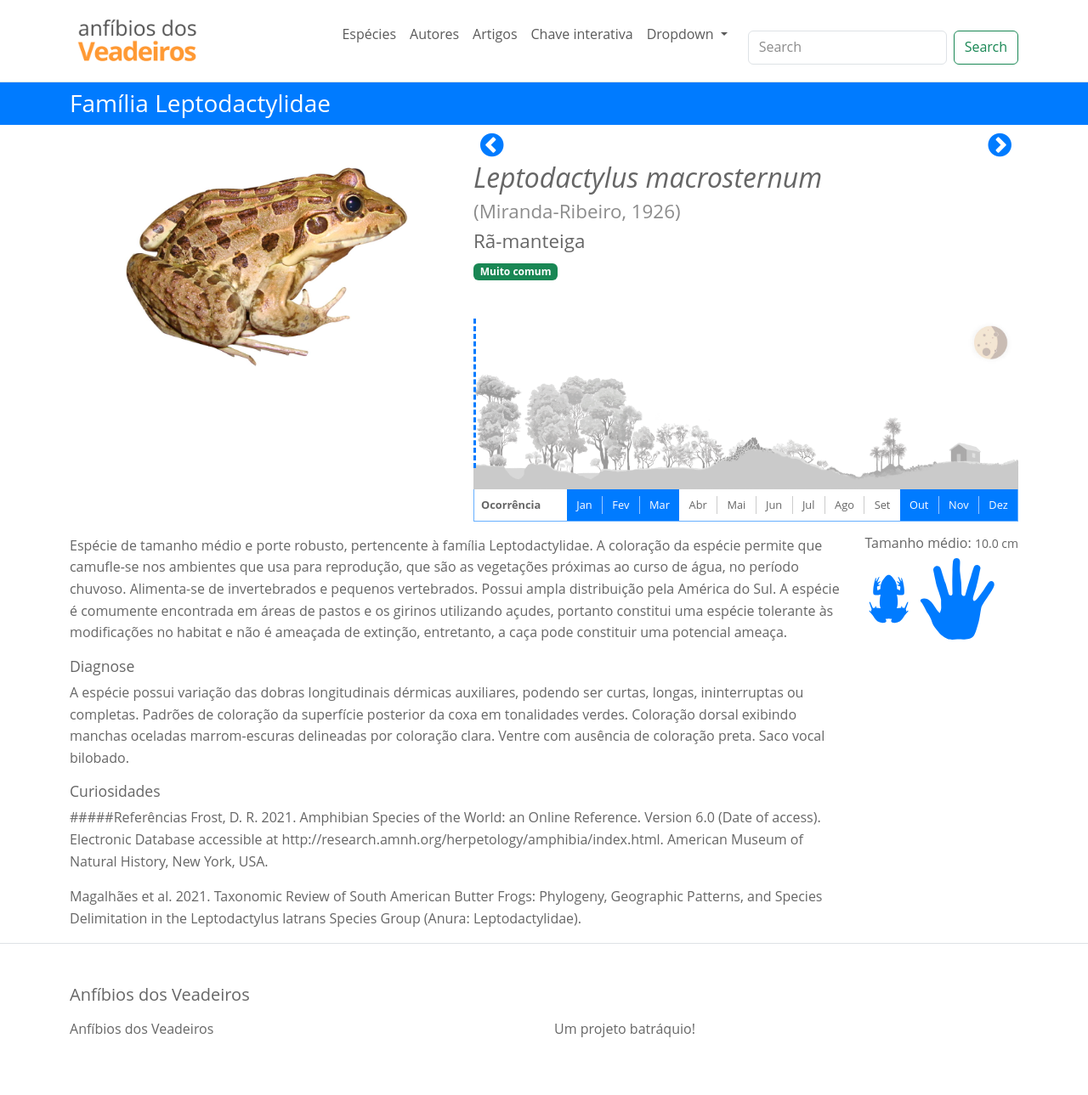
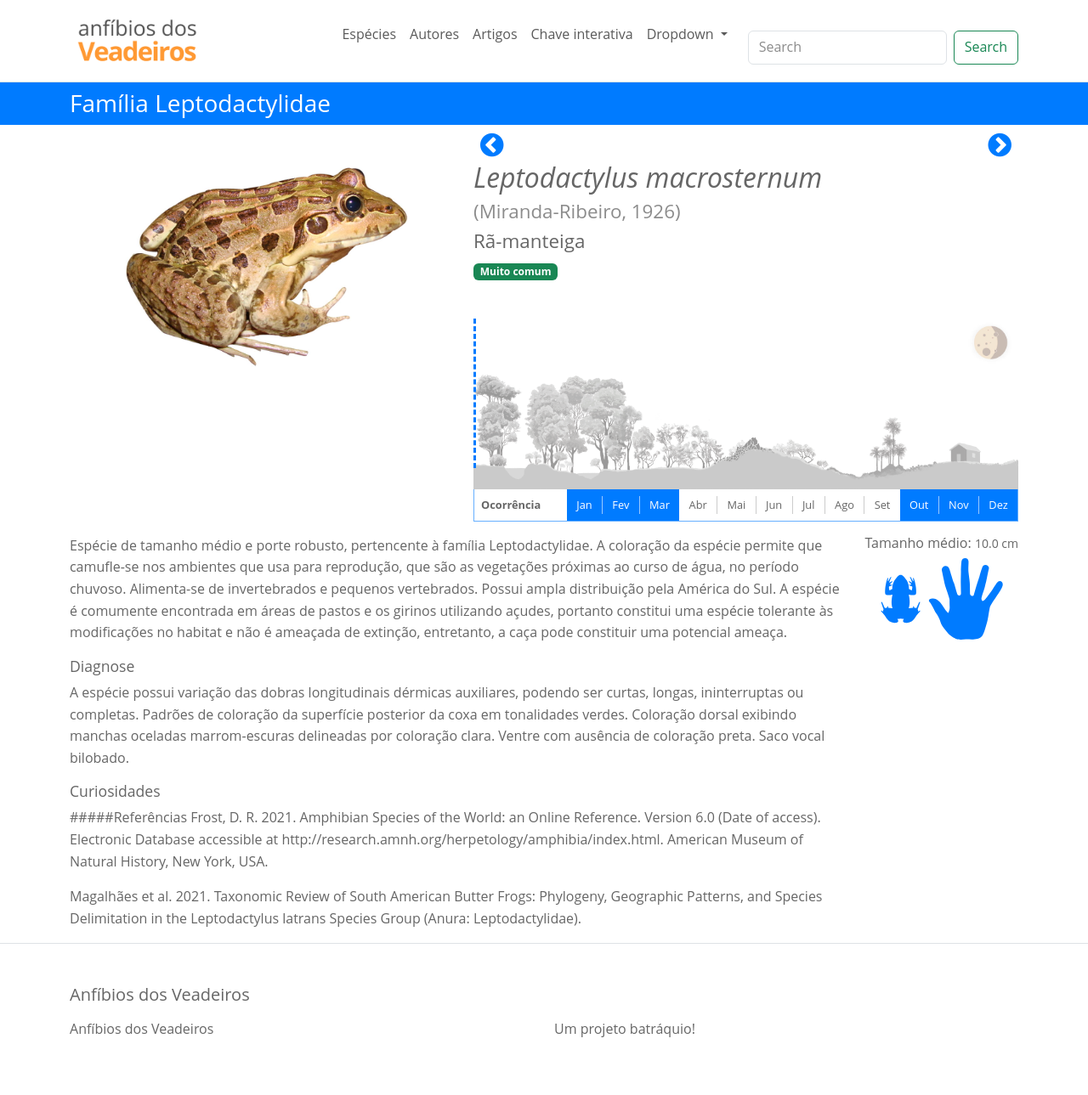
Before and after one commit to pedrosiracusa/guia_anuros_chapada, a Jekyll site: the page built from especies/leptodactylus-macrosternum.md, in a window 1280 px wide. Shown: the whole page at 85% size. Built offline with Jekyll 4.4.1, drawn with Linux system fonts in a browser that asks for light colours; our own code applies the rules of GitHub Pages for plain Markdown files.

Commit message:
refactor(species-page): Redesign do sidebar na página de espécie

```diff
--- a/_includes/spsizecompare.html
+++ b/_includes/spsizecompare.html
@@ -13,9 +13,11 @@
 {% endif %}
 
 <h6>Tamanho médio: <small>{{ spsize | divided_by: 10 | round: 1 }} cm</small></h6>
+<div class="d-flex justify-content-center">
 <svg style="width:{{spsize_render}}em; height:{{rendersize}}em;">
   <use xlink:href="{{site.baseurl}}/assets/sprite/icons.svg#{{species.family_id}}" fill="{{family.color}}"></use>
 </svg>
 <svg style="width: {{handsize_render}}em; height:{{rendersize}}em;">
   <use xlink:href="{{site.baseurl}}/assets/sprite/icons.svg#hand" fill="{{family.color}}"></use>
 </svg>
+</div>
--- a/_layouts/species_page.html
+++ b/_layouts/species_page.html
@@ -179,7 +179,13 @@
 
       <section class="px-5 px-sm-0">
         <div class="row">
-          <div class="col-lg-auto order-lg-last sidebar">
+          <div id="sidebar" class="d-none d-lg-block col-lg-auto order-lg-last">
+            <div class="spsize-compare">
+              {% include spsizecompare.html species=species %}
+            </div>
+          </div>
+
+          <div id="sidebar-mobile" class="d-lg-none d-flex flex-row-reverse">
             <div class="spsize-compare">
               {% include spsizecompare.html species=species %}
             </div>
```
